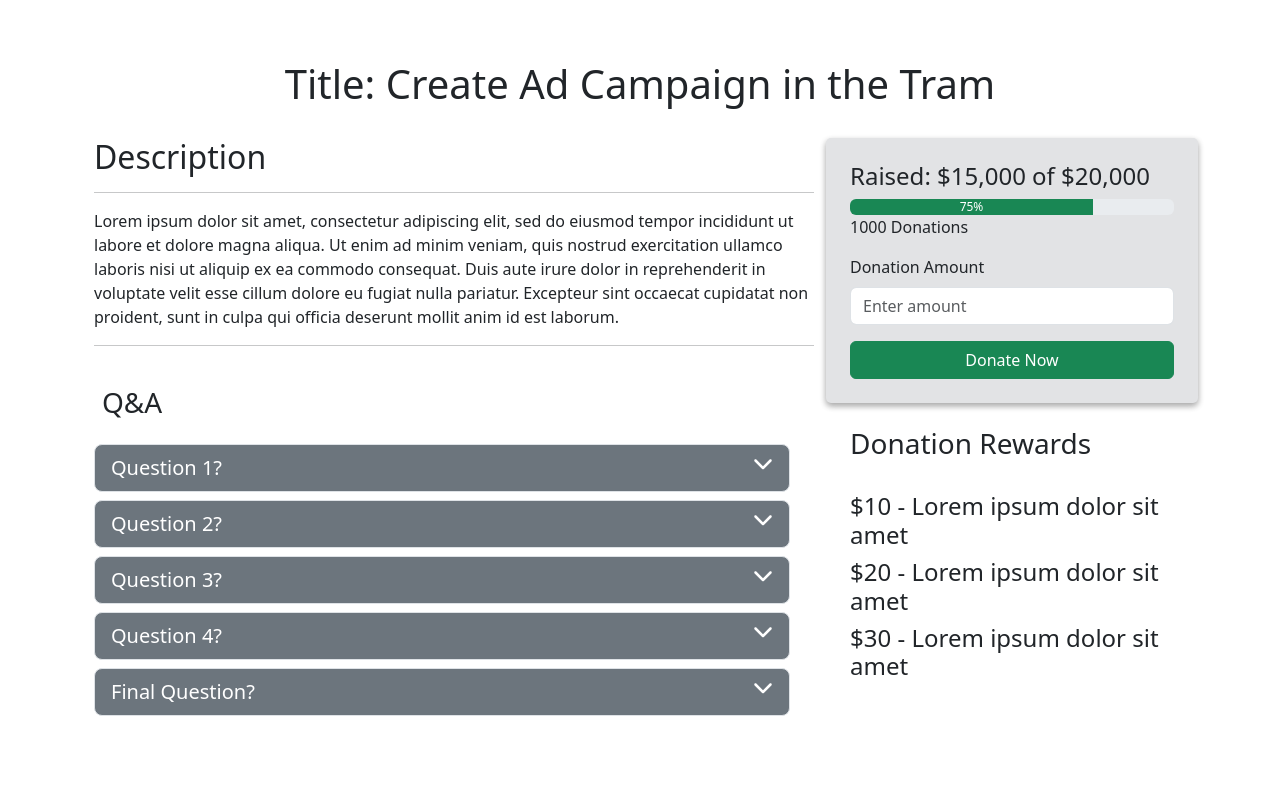
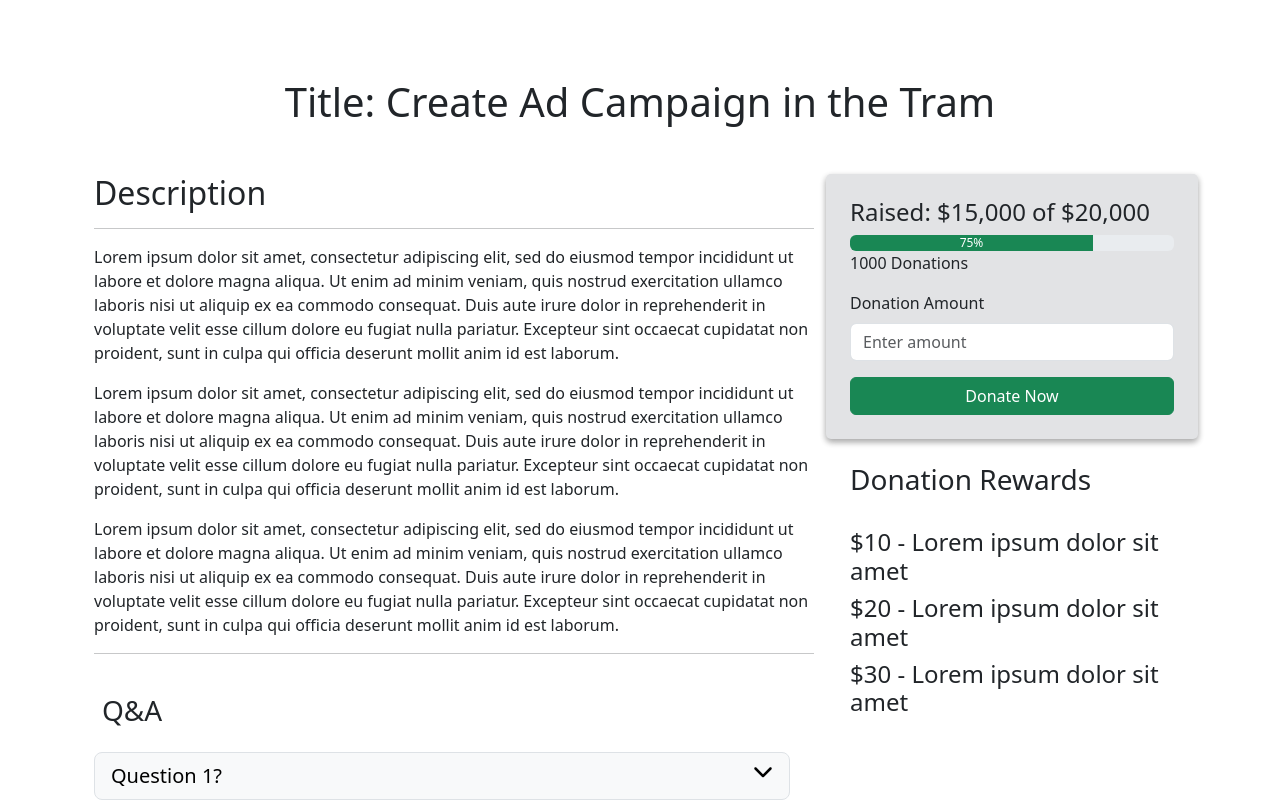
Before and after one commit to VanWrath/flexible-fundraising-single-web-page, a React (Create React App) app: page / in a window 1280 px wide. Shown: the top 802 px of the page. Built offline with nearby package versions, Linux system fonts and the light colour scheme; no server answers.

Commit message:
style updates

```diff
--- a/src/App.js
+++ b/src/App.js
@@ -67,6 +67,8 @@
       return () => clearInterval(updateDonationHandler);
     }, [amountRaised, intervalAmount]);
 
+  const description = data.description.map(paragraph => <p>{paragraph}</p>);
+
   //create list of question items to render
   const questions = data.questions.map(question =>
     <CollapsibleComponent heading={question.question} body={question.answer}/>);
@@ -101,15 +103,15 @@
       </div>
 
       <Container fluid>
-        <h1 className='App-title'>{data.title}</h1>
-      <Row>
+        <h1 className='m-5 text-center'>{data.title}</h1>
+      <Row className='d-flex justify-content-between'>
         {/* Main Column*/}
         <Col md={8}>
           <Row>
             <Col>
               <h2>Description</h2>
               <hr/>
-              <p>{data.description}</p>
+              <p>{description}</p>
               <hr/>
             </Col>
 
--- a/src/Components/CollapsibleComponent.js
+++ b/src/Components/CollapsibleComponent.js
@@ -13,7 +13,7 @@
 
   return (
     <div className='my-2 d-grid'>
-      <Button className='border text-white d-flex justify-content-between ' size="lg" variant="secondary" onClick={() => setOpen(!open)}>
+      <Button className='border d-flex justify-content-between ' size="lg" variant="light" onClick={() => setOpen(!open)}>
         {props.heading} {open ? <FontAwesomeIcon icon="fa-solid fa-chevron-up" /> : <FontAwesomeIcon icon="fa-solid fa-chevron-down" />}
       </Button>
         <Collapse in={open} className='p-3'>
--- a/src/Components/UserForm.js
+++ b/src/Components/UserForm.js
@@ -26,7 +26,7 @@
   return (
     <Form noValidate validated={validated} onSubmit={handleSubmit}>
       <Form.Group>
-        <Form.Text>
+        <Form.Text >
           {props.description}
         </Form.Text>
       </Form.Group>
--- a/src/data/data.json
+++ b/src/data/data.json
@@ -1,6 +1,10 @@
 {
     "title":"Title: Create Ad Campaign in the Tram",
-    "description": "Lorem ipsum dolor sit amet, consectetur adipiscing elit, sed do eiusmod tempor incididunt ut labore et dolore magna aliqua. Ut enim ad minim veniam, quis nostrud exercitation ullamco laboris nisi ut aliquip ex ea commodo consequat. Duis aute irure dolor in reprehenderit in voluptate velit esse cillum dolore eu fugiat nulla pariatur. Excepteur sint occaecat cupidatat non proident, sunt in culpa qui officia deserunt mollit anim id est laborum.",
+    "description": [
+        "Lorem ipsum dolor sit amet, consectetur adipiscing elit, sed do eiusmod tempor incididunt ut labore et dolore magna aliqua. Ut enim ad minim veniam, quis nostrud exercitation ullamco laboris nisi ut aliquip ex ea commodo consequat. Duis aute irure dolor in reprehenderit in voluptate velit esse cillum dolore eu fugiat nulla pariatur. Excepteur sint occaecat cupidatat non proident, sunt in culpa qui officia deserunt mollit anim id est laborum.",
+        "Lorem ipsum dolor sit amet, consectetur adipiscing elit, sed do eiusmod tempor incididunt ut labore et dolore magna aliqua. Ut enim ad minim veniam, quis nostrud exercitation ullamco laboris nisi ut aliquip ex ea commodo consequat. Duis aute irure dolor in reprehenderit in voluptate velit esse cillum dolore eu fugiat nulla pariatur. Excepteur sint occaecat cupidatat non proident, sunt in culpa qui officia deserunt mollit anim id est laborum.",
+        "Lorem ipsum dolor sit amet, consectetur adipiscing elit, sed do eiusmod tempor incididunt ut labore et dolore magna aliqua. Ut enim ad minim veniam, quis nostrud exercitation ullamco laboris nisi ut aliquip ex ea commodo consequat. Duis aute irure dolor in reprehenderit in voluptate velit esse cillum dolore eu fugiat nulla pariatur. Excepteur sint occaecat cupidatat non proident, sunt in culpa qui officia deserunt mollit anim id est laborum."
+    ],
     "goal": 20000,
     "amountRaised": 15000,
     "donations": 1000,
```
